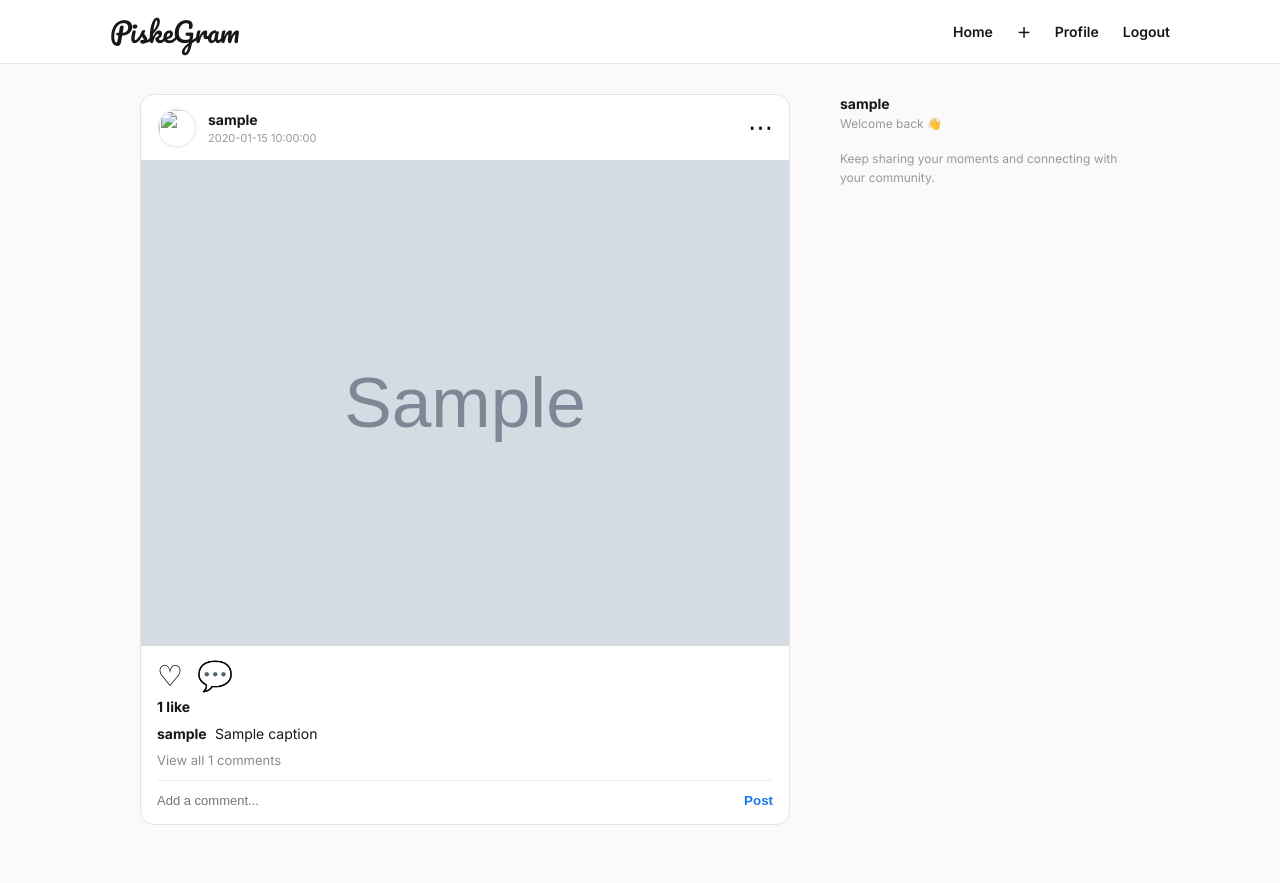
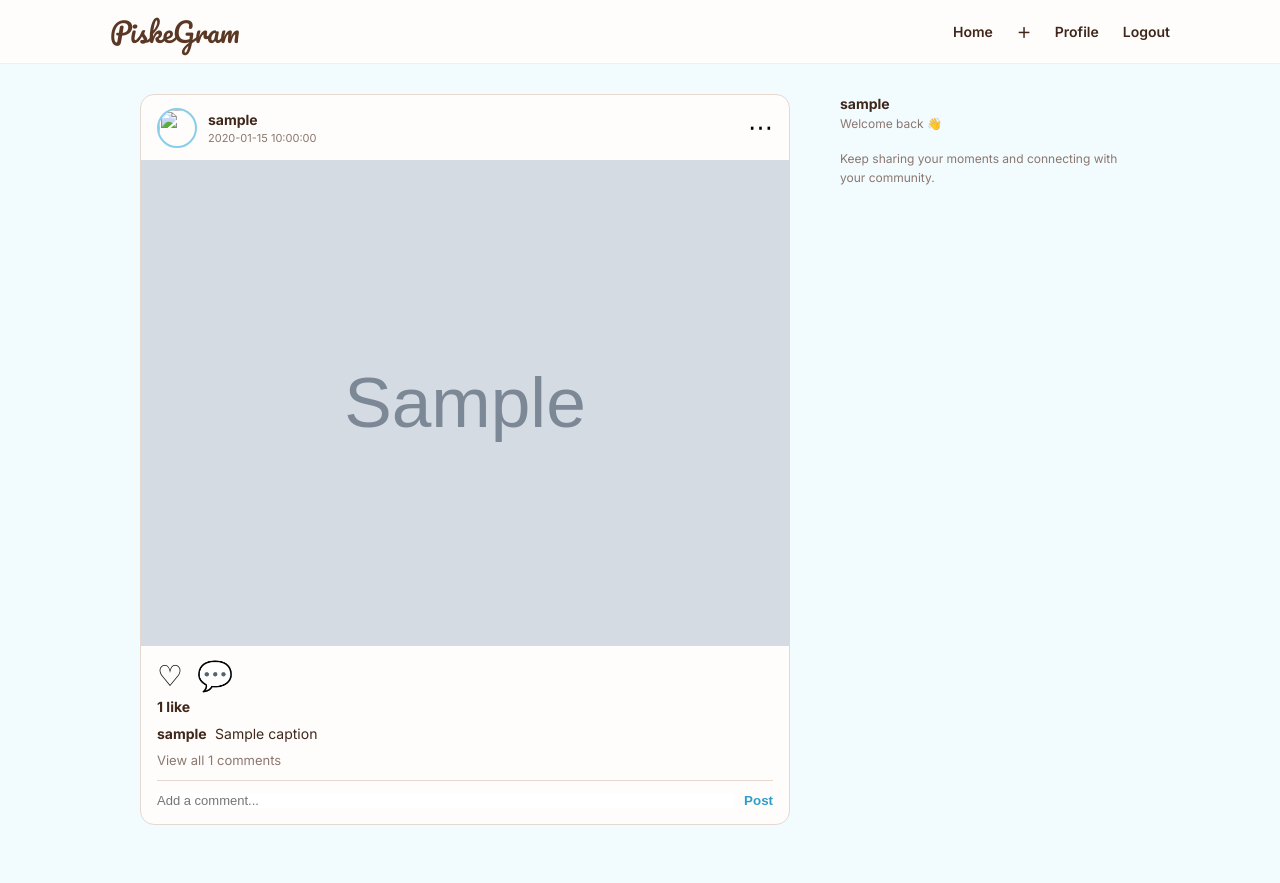
Before and after one commit to Sai25-piske/Sample-socialmedia-app-test, a Flask app: template templates/feed.html in a window 1280 px wide. Run offline with Flask 3, Linux system fonts and the light colour scheme; the visitor is signed in with stand-in values (Sample User, id 1); the template is opened without the code that fills it: most values are stand-ins (such as "Sample title", 1, 10 or a date in 2020); grey boxes marked "Sample" are stand-in pictures; data that the repository does not hold is empty.

Commit message:
newly updated code

```diff
--- a/static/css/style.css
+++ b/static/css/style.css
@@ -4,10 +4,24 @@
     box-sizing: border-box;
 }
 
+:root {
+    --sky-50: #f2fbfe;
+    --sky-100: #dff4fb;
+    --sky-300: #87ceeb;
+    --sky-500: #2f9dcc;
+    --brown-100: #eadfd5;
+    --brown-500: #795548;
+    --brown-700: #5a3825;
+    --brown-900: #3f271b;
+    --surface: #fffdfb;
+    --muted: #8b7770;
+    --border: #e6d8cf;
+}
+
 body {
     font-family: "Inter", sans-serif;
-    background: #fafafa;
-    color: #171717;
+    background: var(--sky-50);
+    color: var(--brown-900);
 }
 
 a {
@@ -20,8 +34,8 @@ a {
 
 .navbar {
     height: 64px;
-    background: white;
-    border-bottom: 1px solid #e8e8e8;
+    background: var(--surface);
+    border-bottom: 1px solid var(--sky-100);
     position: sticky;
     top: 0;
     z-index: 100;
@@ -43,6 +57,7 @@ a {
 .auth-logo {
     font-family: "Pacifico", cursive;
     font-size: 27px;
+    color: var(--brown-700);
 }
 
 .nav-links {
@@ -84,8 +99,8 @@ a {
 }
 
 .post-card {
-    background: white;
-    border: 1px solid #e4e4e4;
+    background: var(--surface);
+    border: 1px solid var(--border);
     border-radius: 14px;
     overflow: hidden;
     margin-bottom: 28px;
@@ -114,7 +129,7 @@ a {
 .post-time {
     display: block;
     font-size: 11px;
-    color: #999;
+    color: var(--muted);
     margin-top: 3px;
 }
 
@@ -128,7 +143,7 @@ a {
     border-radius: 50%;
     object-fit: cover;
 
-    border: 2px solid #f1f1f1;
+    border: 2px solid var(--sky-300);
 }
 
 .avatar-placeholder {
@@ -146,7 +161,7 @@ a {
 /* POST IMAGE */
 
 .post-image-wrapper {
-    background: #f3f3f3;
+    background: var(--sky-100);
 }
 
 .post-image {
@@ -207,12 +222,12 @@ a {
 .comments-link {
     display: block;
     font-size: 13px;
-    color: #8a8a8a;
+    color: var(--muted);
     margin-bottom: 12px;
 }
 
 .comment-form {
-    border-top: 1px solid #eee;
+    border-top: 1px solid var(--border);
     padding-top: 12px;
 
     display: flex;
@@ -229,7 +244,7 @@ a {
 .comment-form button {
     background: none;
     border: none;
-    color: #1877f2;
+    color: var(--sky-500);
     font-weight: 700;
     cursor: pointer;
 }
@@ -256,13 +271,13 @@ a {
 
 .sidebar-profile span {
     display: block;
-    color: #999;
+    color: var(--muted);
     font-size: 12px;
     margin-top: 4px;
 }
 
 .sidebar-text {
-    color: #999;
+    color: var(--muted);
     font-size: 12px;
     line-height: 1.6;
     margin-top: 18px;
```
Also changed, not shown: other parts of static/css/style.css (+29 -29 lines), .github/workflows/Piskegram.yml (added), 1 other file.
